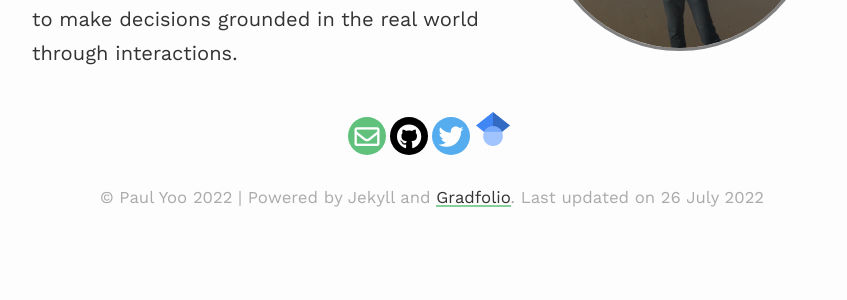
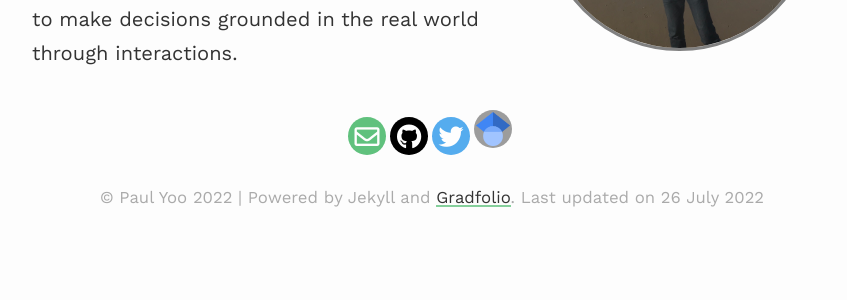
Before and after one commit to YooPaul/YooPaul.github.io, a Jekyll site: the page built from index.md, in a window 1280 px wide. Shown: the part 372-672 px from the top of the page, without its empty margins (208-1055 px from the left). Built offline with Jekyll 4.4.1, drawn with Linux system fonts in a browser that asks for light colours; nearby versions of some CDN libraries.

Commit message:
Centering icon

```diff
--- a/_includes/social-footer.html
+++ b/_includes/social-footer.html
@@ -67,7 +67,7 @@ target="_blank">
 class="social-button googlescholar" itemprop="sameAs"
 href="https://scholar.google.com/{{ site.googlescholar }}"
 target="_blank">
-<img src="/scholar_logo.png">
+<img src="/scholar_logo.png" class="center">
 <!--<i class="fa-solid fa-graduation-cap"></i>-->
 <!--
 <svg style="color: blue" xmlns="http://www.w3.org/2000/svg" xmlns:xlink="http://www.w3.org/1999/xlink"
--- a/assets/css/_sass/footer-social.scss
+++ b/assets/css/_sass/footer-social.scss
@@ -41,9 +41,14 @@
   font-size: 25px;
 }
 
+.rounded-social-buttons .social-button.googlescholar {
+  background: #9c9c9c;
+}
 
 .rounded-social-buttons .social-button.googlescholar:hover, .rounded-social-buttons .social-button.googlescholar:focus {
+  color: #9c9c9c;
   background: #fefefe;
+  border-color: #9c9c9c;
 }
 
 .rounded-social-buttons .social-button.facebook {
```
